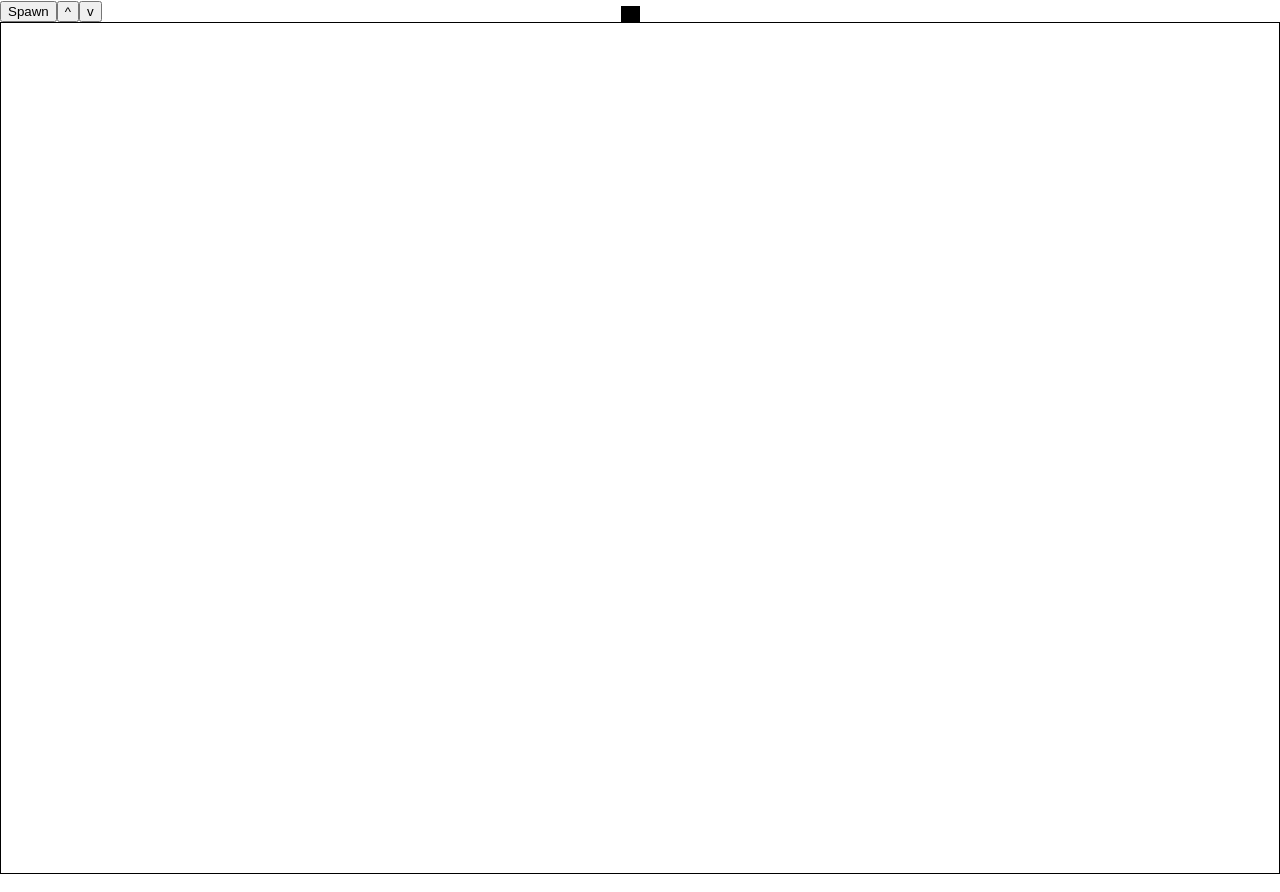
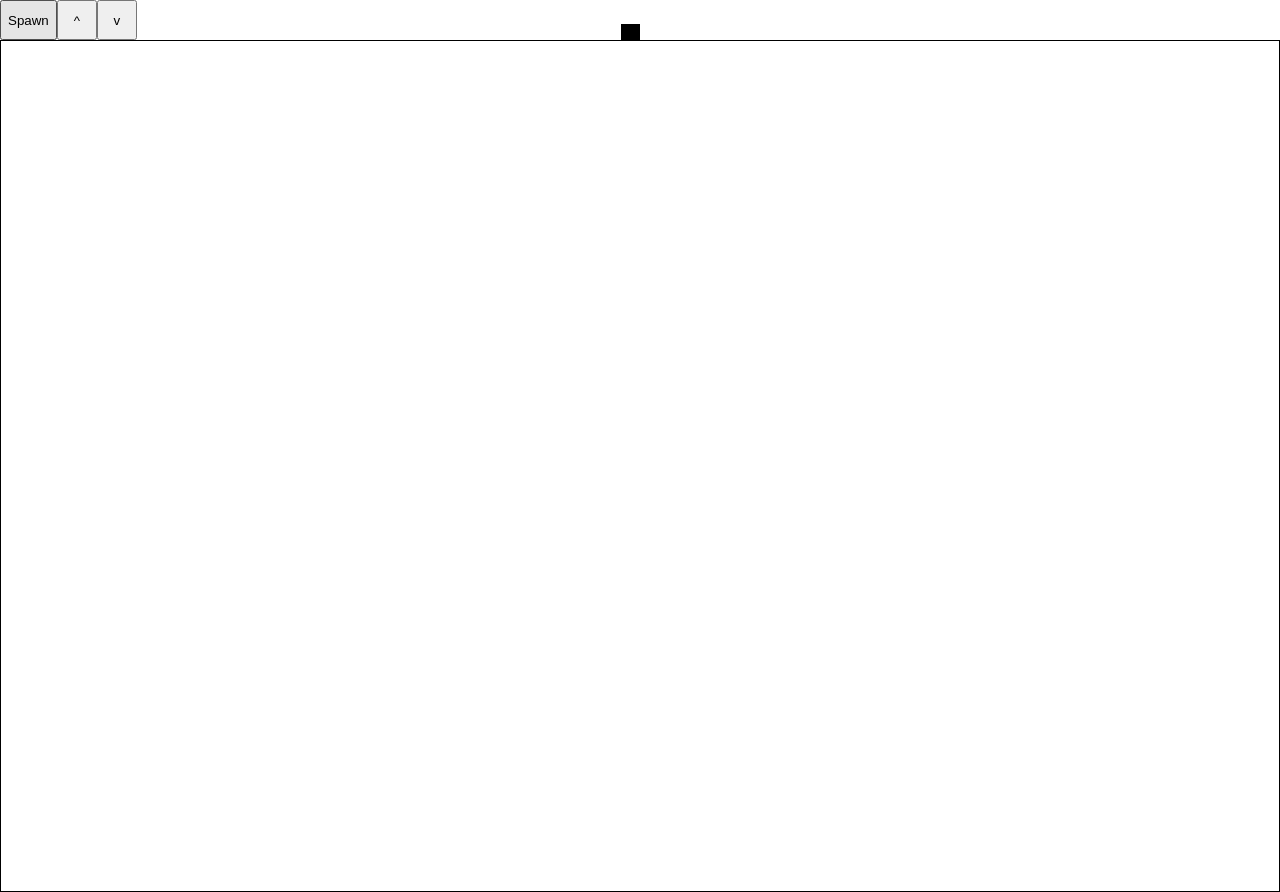
Before and after one commit to Rokio117/gone-fishin-afk-test, a React (Create React App) app: page / in a window 1280 px wide. Built offline with nearby package versions, Linux system fonts and the light colour scheme.

Commit message:
made buttons larger

```diff
--- a/src/components/fish-test-two.css
+++ b/src/components/fish-test-two.css
@@ -170,3 +170,12 @@
     top: 98%;
   }
 }
+
+.lureButton {
+  width: 40px;
+  height: 40px;
+}
+
+#spawnButton {
+  height: 40px;
+}
--- a/src/components/fish-test-two.js
+++ b/src/components/fish-test-two.js
@@ -196,6 +196,7 @@ class FishTestTwo extends Component {
     return (
       <>
         <button
+          id="spawnButton"
           onClick={e => {
             e.preventDefault();
             this.setState({ fishSpawn: true });
@@ -206,6 +207,7 @@ class FishTestTwo extends Component {
           Spawn
         </button>
         <button
+          class="lureButton"
           disabled={this.state.moveDisabled}
           onClick={e => {
             e.preventDefault();
@@ -217,6 +219,7 @@ class FishTestTwo extends Component {
           ^
         </button>
         <button
+          class="lureButton"
           disabled={this.state.moveDisabled}
           onClick={e => {
             e.preventDefault();
```
